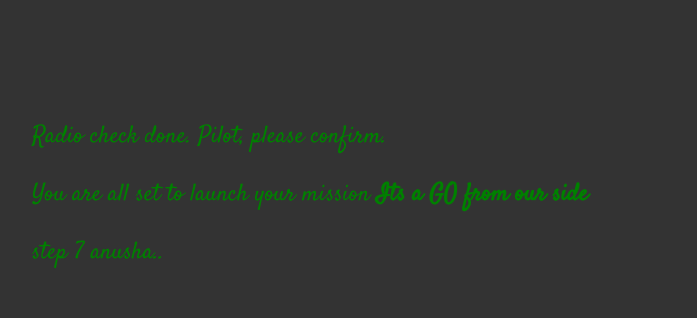
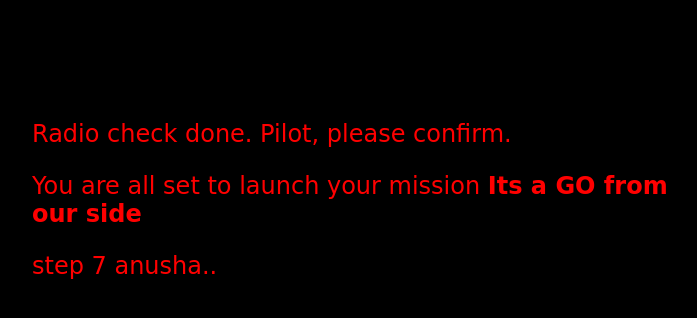
Before and after one commit to Sunithabh/communication-log, a plain HTML site: page index.html in a window 1280 px wide. Shown: the whole page, without its empty margins (288-985 px from the left). Drawn offline with Linux system fonts and the light colour scheme.

Commit message:
new style 03/26

```diff
--- a/style.css
+++ b/style.css
@@ -1,7 +1,7 @@
 body {
-   color: green;
-   background-color: #333;
+   color: red;
+   background-color: black;
+   font-family: 'Sacramento', cursive;
    font-size: 150%;
-   font-family: 'Satisfy', cursive;
    margin: 5em 25%;
 }
```
